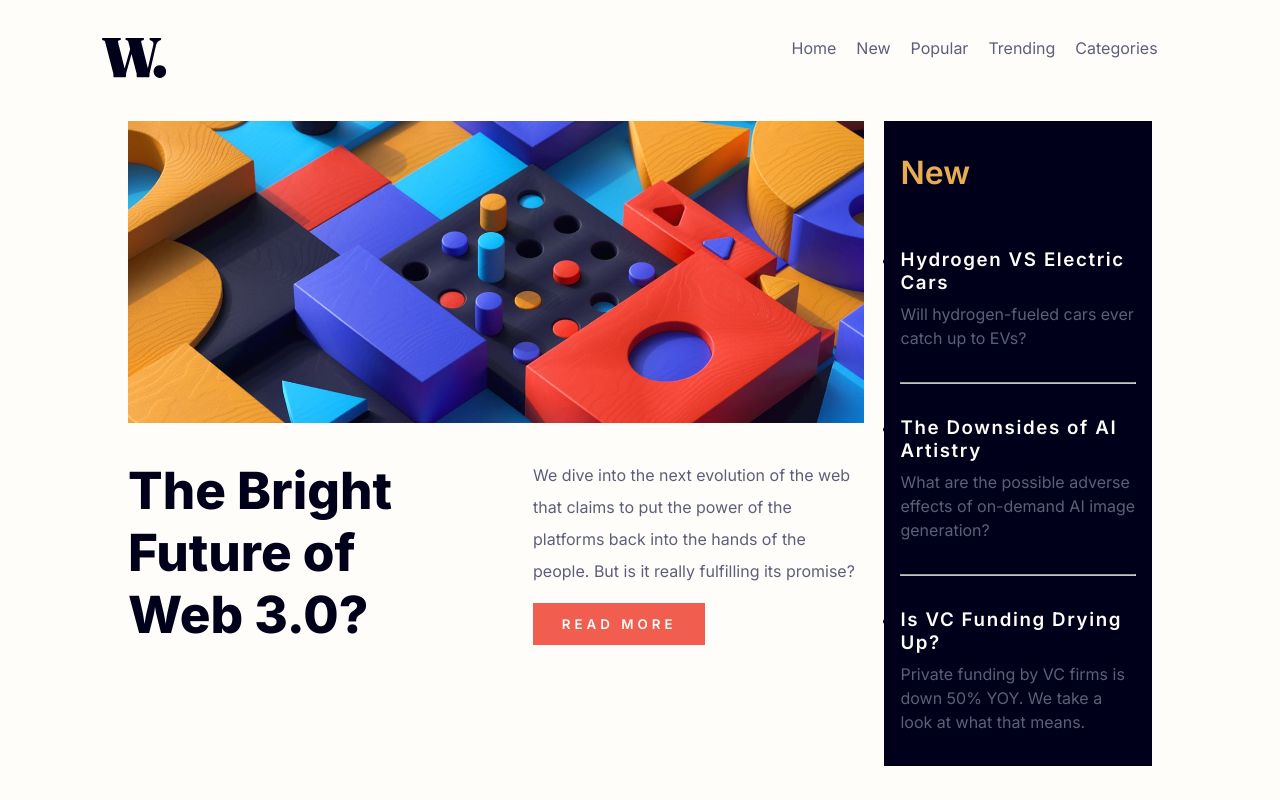
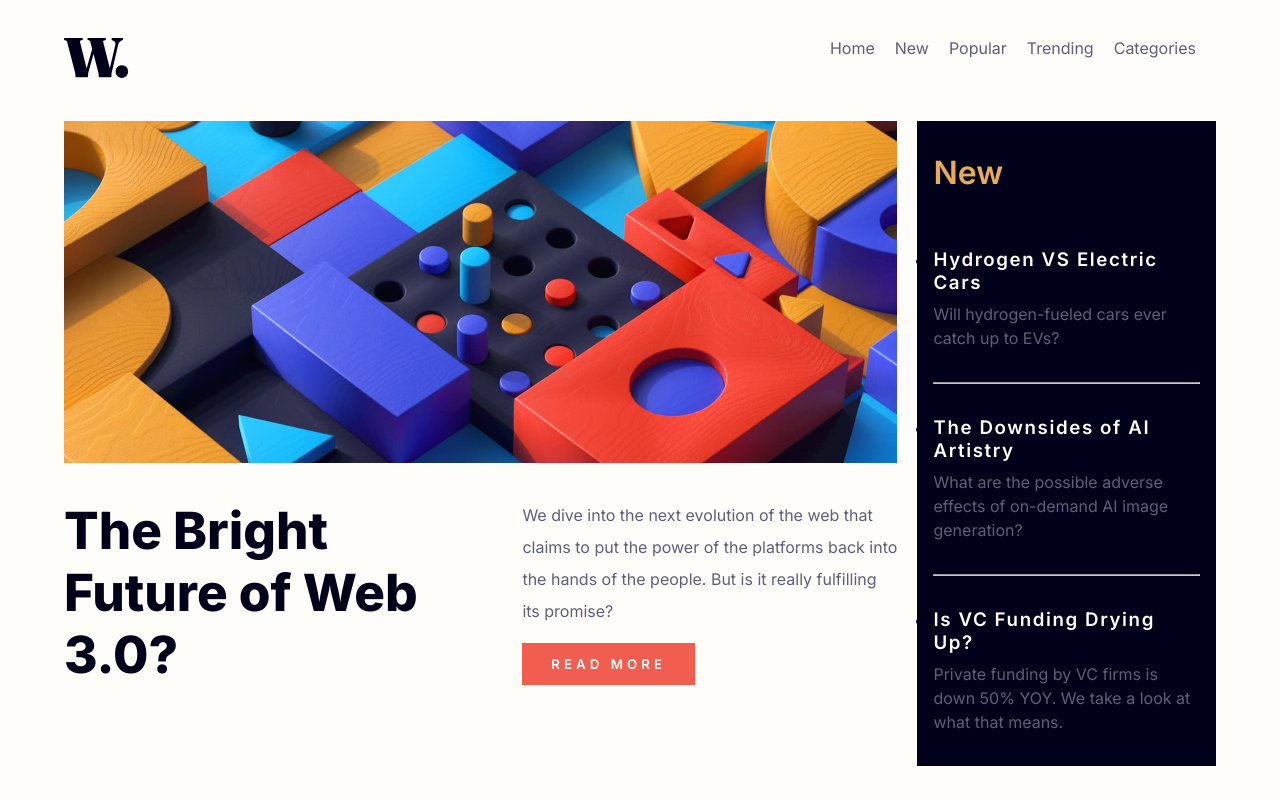
Before and after one commit to buhaymarella/frontend_mentor_news_homepage, a plain HTML site: page index.html in a window 1280 px wide. Shown: the top 800 px of the page. Drawn offline with Linux system fonts and the light colour scheme.

Commit message:
Update style.css

```diff
--- a/style/style.css
+++ b/style/style.css
@@ -33,7 +33,7 @@ a{
 nav{
     display: flex;
     justify-content: space-between;
-    padding: 3% 8%;
+    padding: 3% 5%;
 
 }
 nav ul li,
@@ -149,7 +149,7 @@ nav ul li,
 }
 /* Main */
 main{
-    padding: 0 10%;
+    padding: 0 5%;
 }
 .upper-container{
     display: flex;
@@ -234,6 +234,7 @@ hr{
     display: flex;
     flex-wrap: wrap;
     gap: 1rem;
+    justify-content: center;
 }
 .grid-container{
     display: grid;
```
